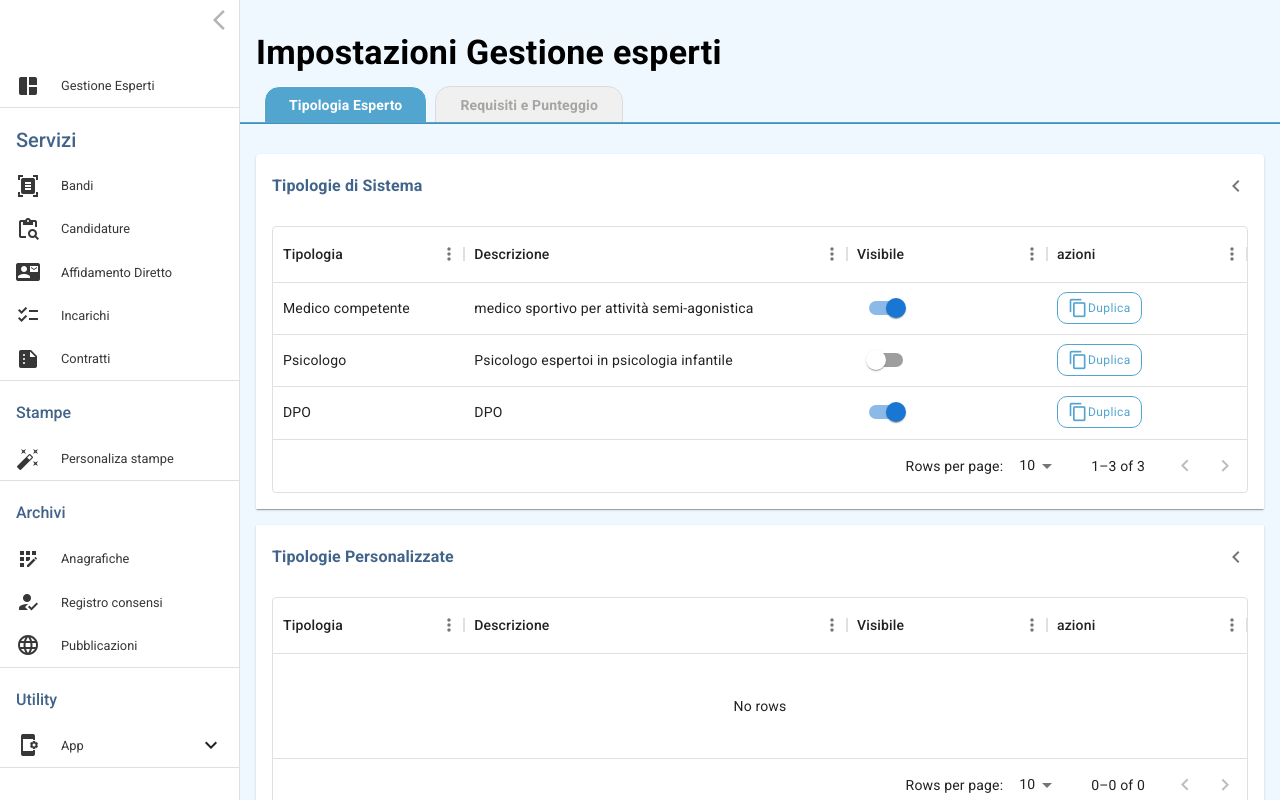
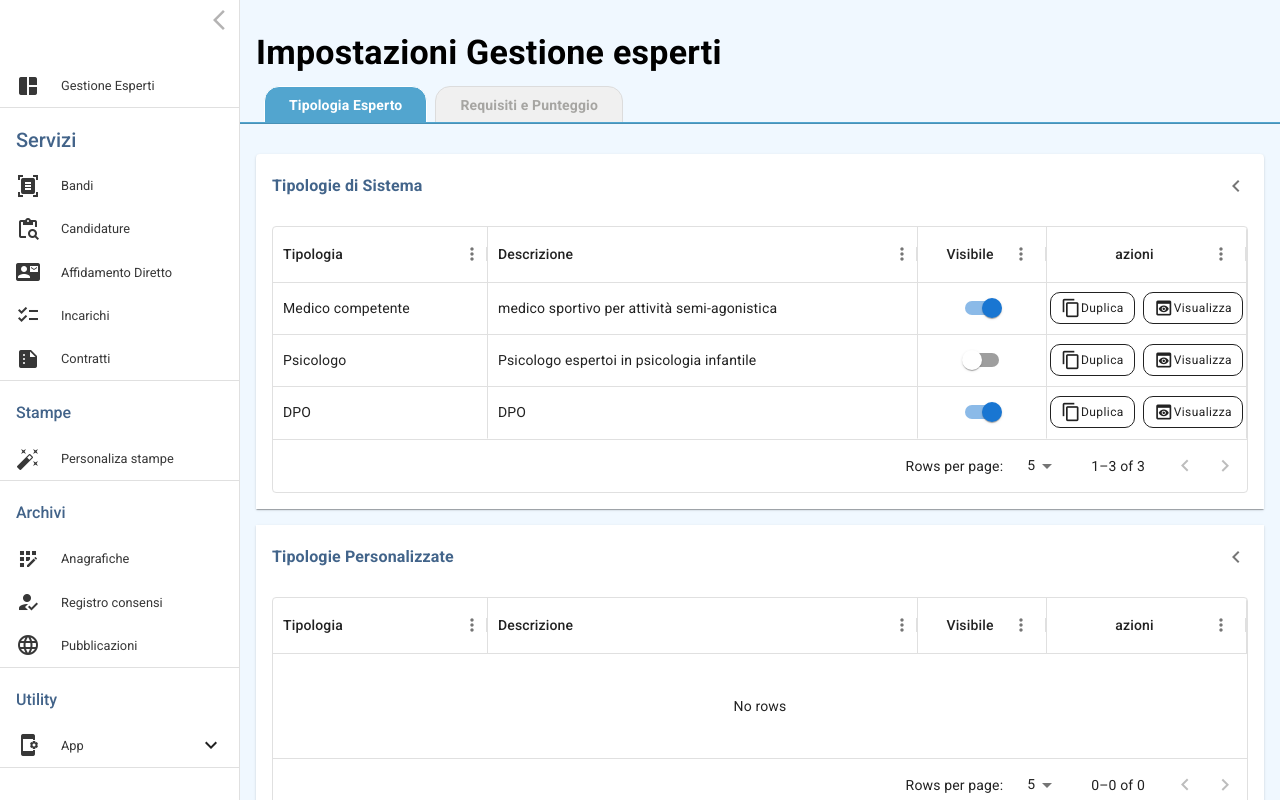
Before and after one commit to PietroSavini/Gestione-Esperti, a React (Vite) app: page /impostazioni in a window 1280 px wide. Built offline with nearby package versions, Linux system fonts and the light colour scheme.

Commit message:
ADD: personalizzation to buttons and other adjustments

```diff
--- a/src/components/DashboardSection/DashboardSection.tsx
+++ b/src/components/DashboardSection/DashboardSection.tsx
@@ -108,7 +108,7 @@ export const DashboardSection = (props: Props) => {
                             <>
                                 <Divider  />
                                 <Box className='show-all-row' sx={{padding:'1rem 1rem'}} >
-                                    <ActionButton to={to} text='Vedi tutto' icon='chevron_right'/>
+                                    <ActionButton color='primary' to={to} text='Vedi tutto' icon='chevron_right'/>
                                 </Box>
                             </>
                         }
--- a/src/components/SectionRows/Bandi/DateBando.tsx
+++ b/src/components/SectionRows/Bandi/DateBando.tsx
@@ -43,6 +43,6 @@ export const DateBando = (props:Props) => {
   // Applico i colori in base alle condizioni
   const colorStyle = isExpired ? 'red' : isExpiringSoon ? 'orange' : 'inherit';
 
-  return <Typography fontWeight={600} fontSize={'1.2rem'} style={{ color: colorStyle }}>{date}</Typography>;
+  return <Typography sx={{marginRight:'1rem'}} fontWeight={600} fontSize={'1.2rem'} style={{ color: colorStyle }}>{date}</Typography>;
 
 }
--- a/src/components/SectionRows/Bandi/RowBando.tsx
+++ b/src/components/SectionRows/Bandi/RowBando.tsx
@@ -36,7 +36,7 @@ export const RowBando = (props:Props ) => {
       </Stack>
       <Stack alignItems={'center'} direction={'row'} width={'50%'} justifyContent={'flex-end'}>
           <DateBando date={expirationDate}/>
-          <ActionButton to={`/Bandi/Bando-${id}`} text='vai' icon='chevron_right'/>
+          <ActionButton color='primary' to={`/Bandi/Bando-${id}`} text='vai' icon='chevron_right'/>
       </Stack>
     </Box>
   )
--- a/src/components/SectionRows/Candidature/RowCandidatura.tsx
+++ b/src/components/SectionRows/Candidature/RowCandidatura.tsx
@@ -30,8 +30,8 @@ export const RowCandidatura = (props:Props) => {
       <Typography variant='body2' fontSize={settings?.fontSize} color={settings?.fontColor}>{`${role} - ${name}`}</Typography>
     </Stack>
     <Stack alignItems={'center'} direction={'row'} width={'30%'} justifyContent={'flex-end'}>
-        <Typography fontWeight={600} fontSize={'1.4rem'} className='points'>{points}</Typography>
-        <ActionButton to={`/Candidature/Candidatura-${id}`} text='vai' icon='chevron_right'/>
+        <Typography sx={{marginRight:'1rem'}} fontWeight={600} fontSize={'1.4rem'} className='points'>{points}</Typography>
+        <ActionButton color='primary' to={`/Candidature/Candidatura-${id}`} text='vai' icon='chevron_right'/>
     </Stack>
   </Box>
   )
--- a/src/components/partials/Buttons/ActionButton.tsx
+++ b/src/components/partials/Buttons/ActionButton.tsx
@@ -2,24 +2,26 @@ import { Box, Typography, Icon, Stack } from '@mui/material'
 import { Link } from 'react-router-dom'
 
 type Props ={
+
     to?:string;
     text?:string;
     icon?:string;
     direction?:any
+    color: 'primary' | 'warning' | 'error'
     onClick? : React.MouseEventHandler<HTMLDivElement>
 }
 
 
 
 export const ActionButton = (props:Props) => {
-    const {to,text,icon,direction,onClick} = props
+    const {to,text,icon,direction,onClick,color} = props
 
   return (
     <>
       <Box maxWidth={'400px'}  >
         {to ? (
           <Link to={to}>
-            <Box flexDirection={direction ? direction : 'row'} className='ms_button' display={'flex'} alignItems={'center'} justifyContent={'center'}>
+            <Box flexDirection={direction ? direction : 'row'} className={`ms_button ms_button-${color}`} display={'flex'} alignItems={'center'} justifyContent={'center'}>
                   <Typography className='button-text' variant='caption' >{text}</Typography>
                   <Icon fontSize='small' className='button-icon'>{icon}</Icon>
             </Box>
--- a/src/index.scss
+++ b/src/index.scss
@@ -77,18 +77,22 @@ body {
 
 
 .ms_button{
-  border: 1px solid #53a5cfff;
   border-radius: 10px;
-  color: #53a5cfff;
   transition: 200ms;
   padding: 5px 10px ;
+  border: 1px solid rgb(33, 33, 33);
+  cursor: pointer;
+  &.ms_button-primary{
+    color: #53a5cfff;
+    border: 1px solid #53a5cfff;
+    &:hover{
+        cursor: pointer;
+        color: #fff;
+        background-color: #53a5cfff;
+    }
 
+  }
 
-  &:hover{
-      cursor: pointer;
-      color: #fff;
-      background-color: #53a5cfff;
-  }
 }
 
 h1 {
--- a/src/pages/SettingsPage/Tabs/TipologiaEspertoTab/Tables/DataTable.scss
+++ b/src/pages/SettingsPage/Tabs/TipologiaEspertoTab/Tables/DataTable.scss
@@ -10,5 +10,25 @@
     .css-ak0vx-MuiDataGrid-root .MuiDataGrid-cell:focus {
         outline: none;
     }
-
+    .css-ak0vx-MuiDataGrid-root .MuiDataGrid-columnHeader:focus, .css-ak0vx-MuiDataGrid-root .MuiDataGrid-cell:focus {
+        outline: none;
+    }
+    .css-ak0vx-MuiDataGrid-root .MuiDataGrid-row {
+        display: -webkit-box;
+        display: -webkit-flex;
+        display: -ms-flexbox;
+        display: flex;
+        width: -webkit-fit-content;
+        width: -moz-fit-content;
+        width: fit-content;
+        break-inside: avoid;
+        //non riesco a separare le ROWS in qunato sputtana la table appena provo ad aggiungere del padding, dobbiamo trovare un modo alternat
+    }
+    .MuiDataGrid-columnHeader, .MuiDataGrid-cell{
+        border-right: 1px solid grey;
+    }
+    .dataGrid-actions{
+        display: flex;
+        gap: .5rem;
+    }
 }
--- a/src/pages/SettingsPage/Tabs/TipologiaEspertoTab/Tables/Table_tipologieDiSistema.tsx
+++ b/src/pages/SettingsPage/Tabs/TipologiaEspertoTab/Tables/Table_tipologieDiSistema.tsx
@@ -1,5 +1,5 @@
 import { Box, Grid, Switch } from '@mui/material'
-import { DataGrid } from '@mui/x-data-grid'
+import { DataGrid, GridColDef } from '@mui/x-data-grid'
 import React, { useEffect, useState } from 'react'
 import './DataTable.scss'
 import { ActionButton } from '../../../../../components/partials/Buttons/ActionButton'
@@ -77,12 +77,20 @@ export const Table_tipologieDiSistema = ({data, fn, loader} : Props ) => {
         return <Switch onChange={() => handleSwitchChange(id)} checked={value} />;
     };
 
+
     //dichiaro un array di oggetti "columns" per semplificare la creazione degli Headers delle colonne
-    const columns = [
+    const columns:GridColDef[] = [
         {field: 'title', headerName: 'Tipologia', minWidth:150, flex:0.5, sortable:false, filterable:false ,  },
         {field: 'description', headerName: 'Descrizione', flex:1, minWidth:350 ,sortable:false, filterable:false },
-        {field: 'visible', renderCell: (params:any) => (<VisibleSwitch value={params.value} id={params.id}/>), headerName: 'Visibile', width: 200,sortable:false, filterable:false },
-        {field:'actions',  headerName:'azioni',width: 200, renderCell: (params:any) => (<ActionButton onClick={() => handleAddClick(params.id)} text='Duplica' icon='content_copy' direction='row-reverse'/>), sortable:false, filterable:false }
+        {field: 'visible', renderCell: (params:any) => (<VisibleSwitch value={params.value} id={params.id}/>), headerName: 'Visibile', minWidth: 70, align:'center', headerAlign:'center', flex:.3, sortable:false, filterable:false },
+        {field: 'actions', headerAlign:'center', align:'center',headerName:'azioni', width: 200 , sortable:false, filterable:false ,
+            renderCell: (params:any) => (
+            <div className='dataGrid-actions'>
+                <ActionButton color='primary' onClick={() => handleAddClick(params.id)} text='Duplica' icon='content_copy' direction='row-reverse'/>
+                <ActionButton color='warning' onClick={() => {{/*rendering pagina che accetta id ROW e fa lo SHOW della tipologia*/}}} text='Visualizza' icon='preview' direction='row-reverse'/>
+            </div>
+            )
+        }
     ];
 
   return (
@@ -96,7 +104,7 @@ export const Table_tipologieDiSistema = ({data, fn, loader} : Props ) => {
                     columns={columns}
                     initialState={{
                         pagination: {
-                            paginationModel: { page: 0, pageSize: 10 },
+                            paginationModel: { page: 0, pageSize: 5 },
                         },
                     }}
 
--- a/src/pages/SettingsPage/Tabs/TipologiaEspertoTab/Tables/Table_tipologiePersonalizzate.tsx
+++ b/src/pages/SettingsPage/Tabs/TipologiaEspertoTab/Tables/Table_tipologiePersonalizzate.tsx
@@ -1,5 +1,5 @@
 import { Box, Grid, Switch } from '@mui/material'
-import { DataGrid } from '@mui/x-data-grid'
+import { DataGrid, GridColDef } from '@mui/x-data-grid'
 import React, { useEffect, useState } from 'react'
 import './DataTable.scss'
 import { ActionButton } from '../../../../../components/partials/Buttons/ActionButton'
@@ -77,17 +77,24 @@ export const Table_tipologiePersonalizzate = ({data} : Props ) => {
                 const updatedRows = rows.filter(row => row.id !== id);
                 setRows(updatedRows);
                 dispatch(removeTipologiaPersonalizzata(id));
+                setIsLoading(false)
             //else
             //faccio display di messaggio di errore
 
       };
 
     //dichiaro un array di oggetti "columns" per semplificare la creazione degli Headers delle colonne
-    const columns = [
+    const columns: GridColDef[] = [
         {field: 'title', flex:0.5, minWidth:150, headerName: 'Tipologia', width: 200  },
         {field: 'description',flex:1,minWidth:350, headerName: 'Descrizione', width: 350},
-        {field: 'visible', renderCell: (params:any) => (<VisibleSwitch value={params.value} id={params.id}/>), headerName: 'Visibile', width: 200,sortable:false, filterable:false },
-        {field:'actions',  headerName:'azioni',width: 200, renderCell: (params:any) => (<ActionButton  onClick={() => handleDeleteClick(params.id)} text='Elimina' icon='delete' direction='row-reverse'/>), sortable:false, filterable:false }
+        {field: 'visible', renderCell: (params:any) => (<VisibleSwitch value={params.value} id={params.id}/>),minWidth: 70, align:'center', headerAlign:'center', flex:.3, headerName:'Visibile', width: 200,sortable:false, filterable:false },
+        {field:'actions', headerAlign:'center', align:'center', headerName:'azioni',width: 200, renderCell: (params:any) => (
+            <div className="dataGrid-actions">
+                <ActionButton color='error' onClick={() => handleDeleteClick(params.id)} text='Elimina' icon='delete' direction='row-reverse'/>
+                <ActionButton color='warning' onClick={() => {}} text='Visualizza' icon='preview' direction='row-reverse'/>
+            </div>
+        ),
+        sortable:false, filterable:false }
     ];
 
     useEffect(() => {
@@ -97,8 +104,6 @@ export const Table_tipologiePersonalizzate = ({data} : Props ) => {
         //chiudere loader tabella
         // OPPURE invece del loader attivare una variabile "isDisabled" sui switch finchè la risposta di salvataggio non avviene
         setRows(initialRows)
-        console.log('DATA di TIPOLOGIE PERSONALIZZATE', initialRows)
-
     }, [data])
 
 
@@ -113,7 +118,7 @@ export const Table_tipologiePersonalizzate = ({data} : Props ) => {
                     columns={columns}
                     initialState={{
                         pagination: {
-                            paginationModel: { page: 0, pageSize: 10 },
+                            paginationModel: { page: 0, pageSize: 5 },
                         },
                     }}
 
```
Also changed, not shown: src/pages/SettingsPage/Tabs/TipologiaEspertoTab/TipologiaEsperto.tsx (+3 -4 lines).
